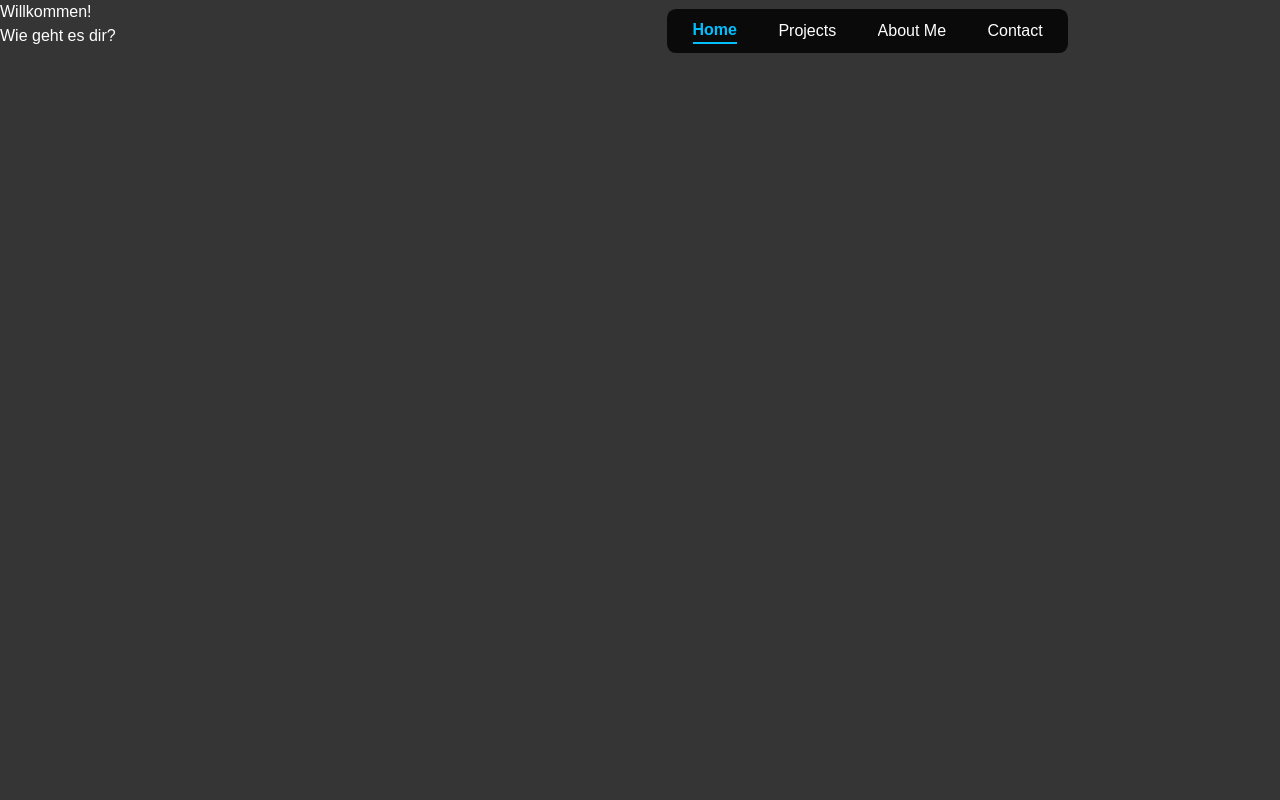
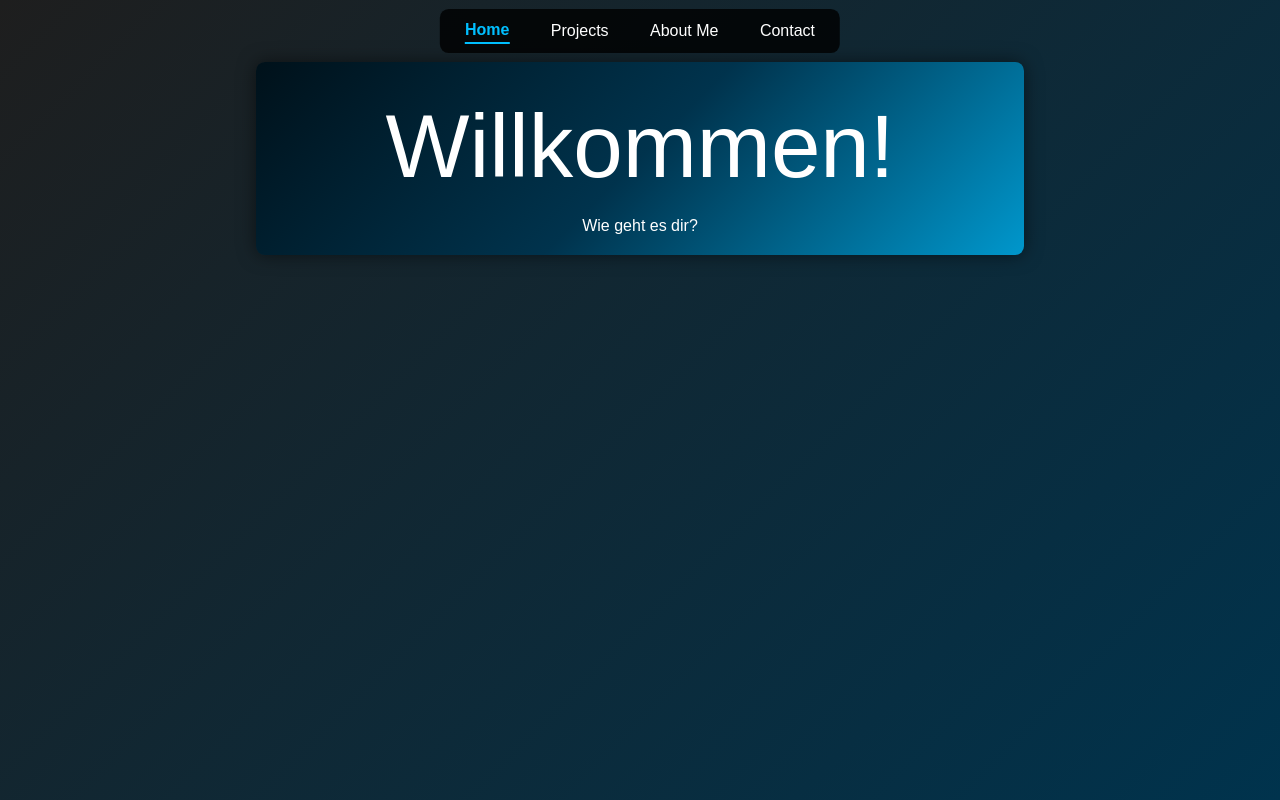
Before and after one commit to KDJohnny/luchtdev, a Next.js app: page / in a window 1280 px wide. Built offline with nearby package versions, Linux system fonts and the light colour scheme.

Commit message:
adjusted css

```diff
--- a/src/app/styles/globals.css
+++ b/src/app/styles/globals.css
@@ -3,6 +3,7 @@
 :root {
   --background: rgb(53, 53, 53);
   --foreground: #ffffff;
+  --box-color: #00bfff;
 }
 
 body {
@@ -10,3 +11,32 @@ body {
   color: var(--foreground);
   font-family: Arial, Helvetica, sans-serif;
 }
+
+main {
+  background: linear-gradient(135deg, #1e1e1e, #00334d);
+  min-height: 100vh;
+  padding-top: 7ch;
+  padding-bottom: 7ch;
+}
+
+.wrapper {
+  position: relative;
+  border-radius: 1ch;
+  left: 50%;
+  transform: translateX(-50%);
+  width: 200ch;
+  max-width: 60%;
+  height: max-content;
+  display: grid;
+  align-content: center;
+  justify-content: center;
+  justify-items: center;
+  box-shadow: 0 0 2ch rgba(0, 0, 0, 0.5);
+  padding: 2ch;
+  background: linear-gradient(135deg, #00111a, #00334d 50%, #00bfff 120%);
+  box-sizing: border-box;
+}
+
+.wrapper h1 {
+  font-size: 10ch;
+}
--- a/src/app/styles/header.css
+++ b/src/app/styles/header.css
@@ -6,7 +6,8 @@
 header {
   background: var(--navBackground);
   top: 1ch;
-  left: 75ch;
+  left: 50%;
+  transform: translateX(-50%);
   height: 5ch;
   width: 45ch;
   border-radius: 1ch;
@@ -16,6 +17,7 @@ header {
   overflow: hidden;
   box-sizing: border-box;
   max-width: 95%;
+  z-index: 1000;
 }
 
 header nav {
```
